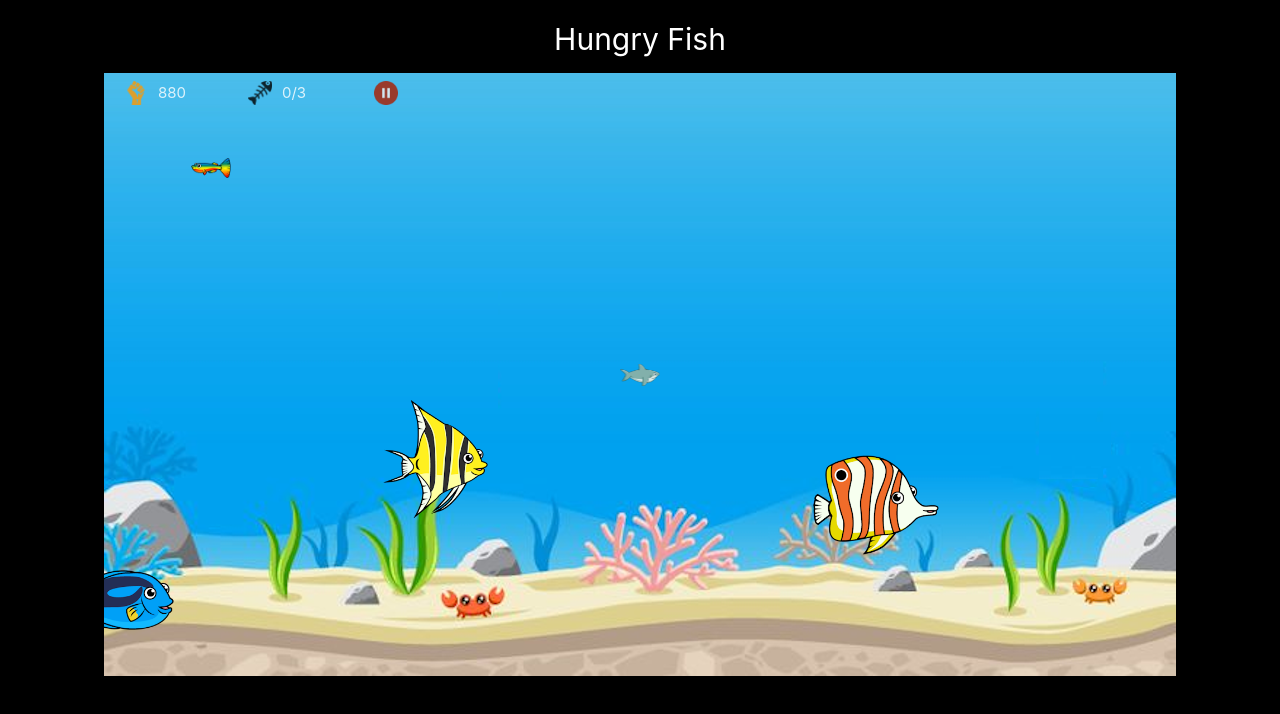
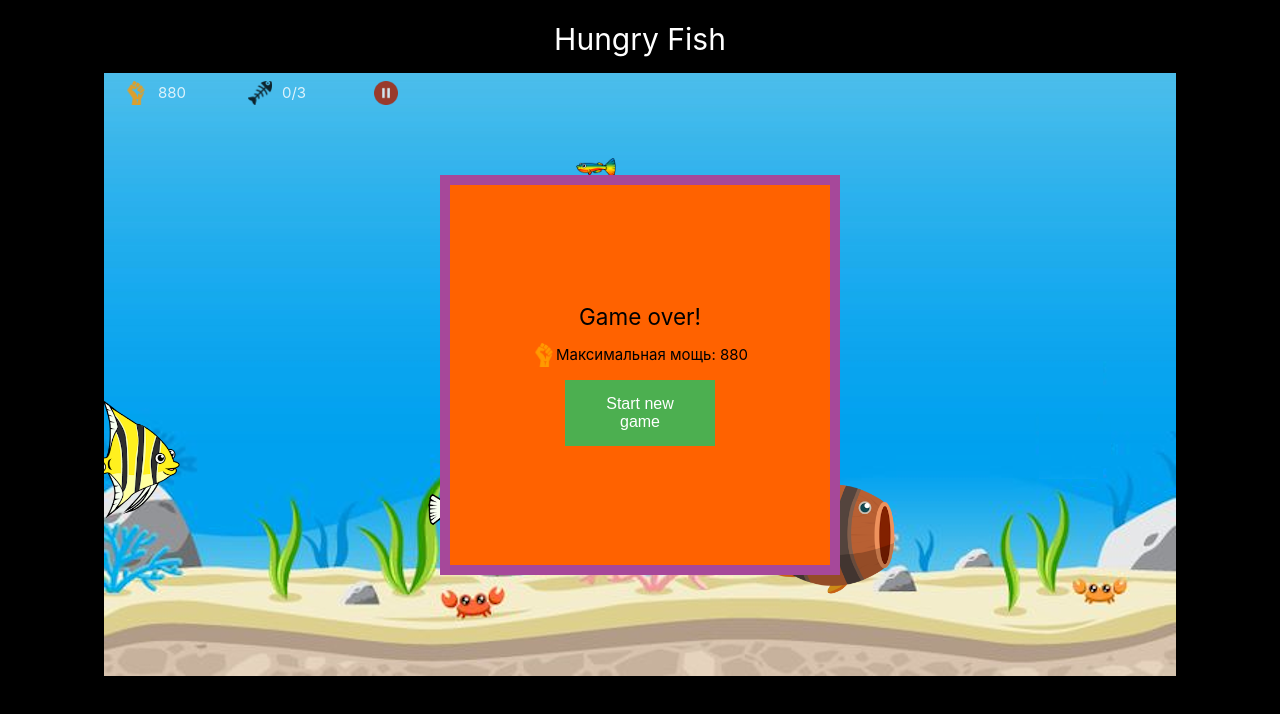
Before and after one commit to bodemaxim/hungry-fish, a Vue app: page / in a window 1280 px wide. Shown: the top 714 px of the page. Built offline with nearby package versions, Linux system fonts and the light colour scheme.

Commit message:
game over popup with Start Again button

```diff
--- a/src/views/Game.vue
+++ b/src/views/Game.vue
@@ -4,6 +4,7 @@ import type { Ref } from 'vue'
 
 import Toolbar from '@/views/Toolbar.vue'
 import ActionsPopup from '@/views/ActionsPopup.vue'
+import GameOverPopup from './GameOverPopup.vue'
 
 import { fishDictionary } from '@/components/FishObjects'
 import { basicPlayerFish } from '@/components/Player'
@@ -300,9 +301,8 @@ const growPlayer = () => {
  * Обрабатывает событие окончание игры.
  */
 const showGameOver = () => {
-  alert(`Game over!
-    Power achieved: ${playerPower.value}
-    To play again refresh the window!`)
+  isGameOverPopupVisible.value = true
+  clearInterval(animationLauncher)
 }
 //#endregion Методы
 
@@ -341,6 +341,16 @@ const onCloseActionsPopup = () => (isActionsPopupVisible.value = false)
  */
 const onCloseGameOverPopup = () => (isActionsPopupVisible.value = false)
 
+/**
+ * Событие начала новой игры.
+ */
+const onStartAgain = () => {
+  isGameOverPopupVisible.value = false
+  initPlayer(basicPlayerFish)
+  launchGame()
+  addNewFish()
+}
+
 //#endregion События
 
 //#region Управление
@@ -372,6 +382,7 @@ const onKeyDown = (e: KeyboardEvent) => {
         keys.arrowLeftEnabled = true
         break
       case ' ':
+        if (isGameOverPopupVisible) break
         if (isActionsPopupVisible.value) onResume()
         else onPause()
         break
@@ -500,9 +511,9 @@ addNewFish()
     />
     <GameOverPopup
       v-if="isGameOverPopupVisible"
-      @closePopup="onCloseGameOverPopup"
-      @resume="onResume"
-      class="actionsPopup"
+      :player-power="playerPower"
+      @start-again="onStartAgain"
+      class="gameOverPopup"
     />
   </main>
 </template>
@@ -529,7 +540,8 @@ main {
   padding: 0px 10px;
 }
 
-.actionsPopup {
+.actionsPopup,
+.gameOverPopup {
   margin: auto;
   height: 400px;
   width: 400px;
--- a/src/views/GameOverPopup.vue
+++ b/src/views/GameOverPopup.vue
@@ -7,42 +7,19 @@ interface IProps {
    * @type {number}
    */
   playerPower: number
-  /**
-   * Накапливаемые очки, чтобы увеличить размер Игрока.
-   * @type {number}
-   */
-  growthPoints: number
-  /**
-   * @type {number}
-   * Очки, которые надо накопить, чтобы увеличить размер Игрока.
-   */
-  maxGrowthPoints: number
-  /**
-   * @type {boolean}
-   * Флаг открытия попапа действий.
-   */
-  isActionsPopupVisible: boolean
 }
 
 const props = defineProps<IProps>()
 
 const emits = defineEmits<{
-  pause: [value: boolean]
+  startAgain: [value: boolean]
 }>()
-
-/**
- * Поставить игру на паузу.
- */
-const onPause = () => {
-  emits('pause', true)
-  console.log('pause')
-}
 
 /**
  * Возобновить игру.
  */
-const onResume = () => {
-  emits('pause', false)
+const onStartAgain = () => {
+  emits('startAgain', true)
   console.log('resume in toolbar hit')
 }
 
@@ -62,55 +39,68 @@ const load = () => {
 </script>
 
 <template>
-  <section class="toolbar flex-container">
-    <div class="flex-container">
-      <img src="/images/raised-fist.svg" alt="Your power" width="24" height="24" />
-      <p class="value">{{ playerPower }}</p>
-    </div>
-    <div class="flex-container">
-      <img src="/images/skeleton.svg" alt="Your power" width="24" height="24" />
-      <p class="value">{{ growthPoints }}/{{ maxGrowthPoints }}</p>
-    </div>
-    <button @click="onPause" v-if="!isActionsPopupVisible" class="button">
-      <img src="/images/pause.svg" alt="Your power" width="24" height="24" />
-    </button>
-    <button @click="onResume" v-else class="button">Вернуться</button>
-  </section>
+  <div class="popup">
+    <h2 class="title">Game over!</h2>
+    <ul class="optionsList">
+      <li class="flex-container">
+        <img src="/images/raised-fist.svg" alt="Your power" width="24" height="24" />
+        <p class="value">Максимальная мощь: {{ playerPower }}</p>
+      </li>
+      <li><button @click="onStartAgain" class="optionsButton">Start new game</button></li>
+    </ul>
+  </div>
 </template>
 
 <style scoped>
-.toolbar {
-  width: 300px;
-  margin: 2px 10px;
+.popup {
+  height: 400px;
+  width: 400px;
+  color: black;
+  background-color: rgb(255, 98, 0);
+  border: solid;
+  border-color: #a6489a;
+  border-width: 10px;
+  z-index: 100;
+  padding: 5px;
+  display: flex;
+  justify-content: center;
+  flex-direction: column;
 }
 
-.toolbar * {
-  opacity: 0.9;
+.title {
+  margin: 3px auto;
+}
+
+.optionsList {
+  list-style: none; /* Убирает стандартные маркеры списка */
+  padding: 0; /* Убирает стандартные отступы */
+  display: flex; /* Включает Flexbox для дочерних элементов */
+  flex-direction: column; /* Располагает элементы в колонку */
+  align-items: center; /* Выравнивает элементы кнопок по центру */
+}
+
+.optionsList li {
+  margin: 5px;
 }
 
 .flex-container {
   display: flex;
-  align-items: center;
-  justify-content: space-between;
 }
 
-.button {
+button.optionsButton {
+  background-color: #4caf50;
+  border: white;
+  color: white;
+  padding: 15px 32px;
+  text-align: center;
+  font-size: 16px;
   cursor: pointer;
-  background: none;
-  border: none;
+  transition: background-color 0.3s;
+  width: 150px;
+  margin: 3px;
 }
 
-.button img {
-  display: block;
-}
-
-.button:hover {
-  background-color: #f5f5f5;
-  background: none;
-  border: none;
-}
-
-.value {
-  margin-left: 10px;
+button.optionsButton:hover {
+  background-color: black;
 }
 </style>
```
